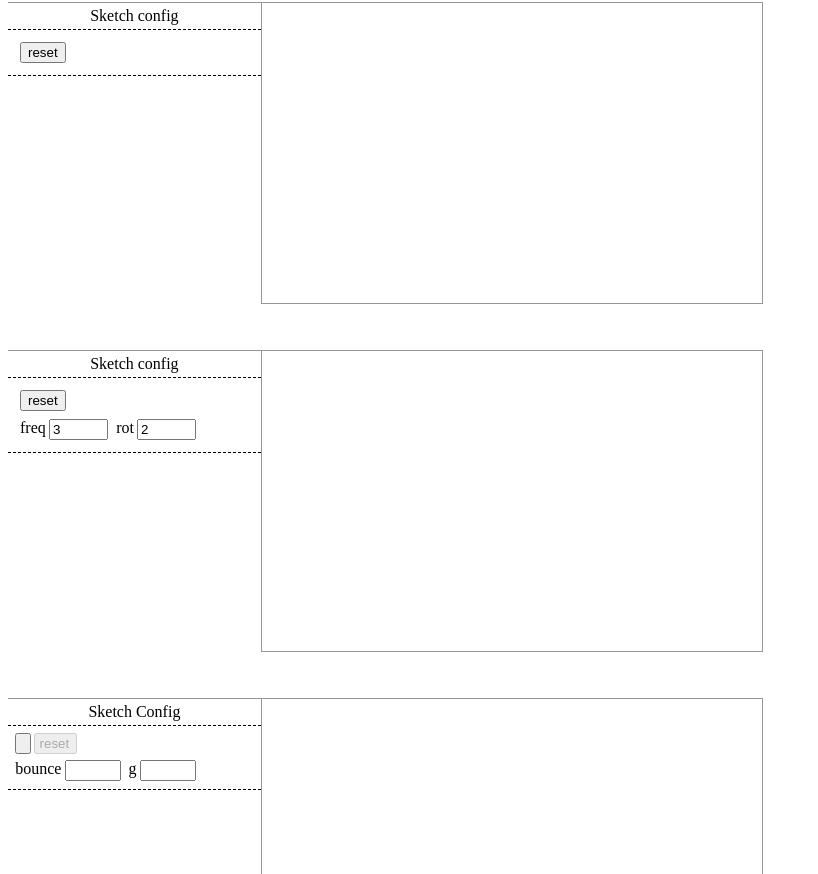
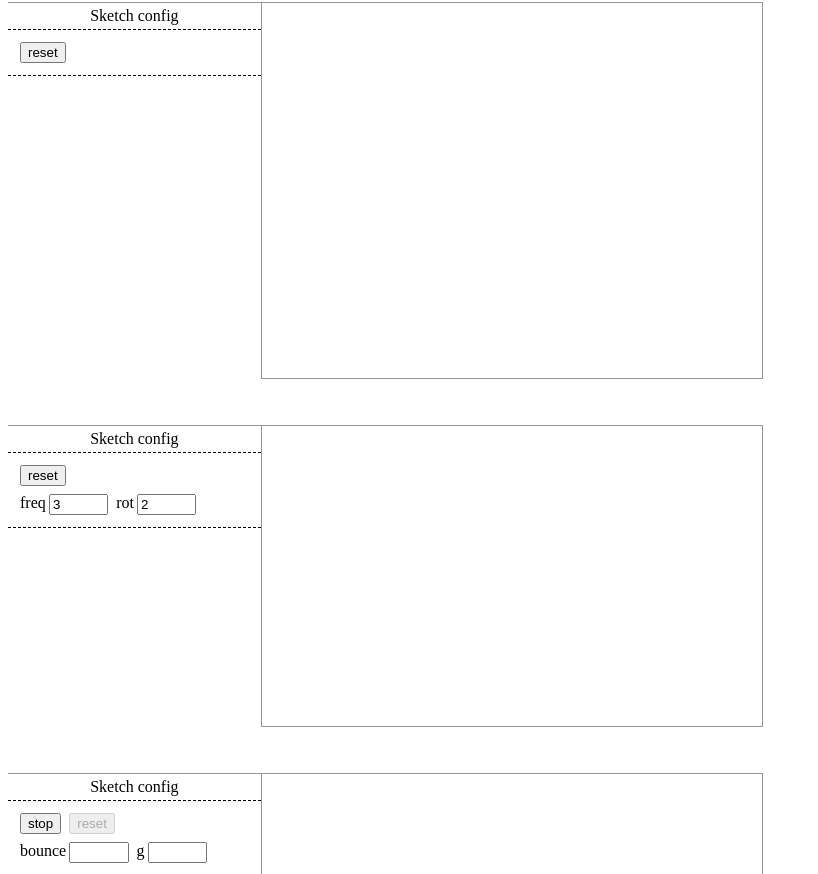
Before and after one commit to EagleLizard/p5-ezd, a website built with Vite: page index.html in a window 1280 px wide. Shown: the part 78-952 px from the top of the page, without its empty margins (0-818 px from the left). Built offline with nearby package versions, Linux system fonts and the light colour scheme.

Commit message:
use new template functions for previous sketches

```diff
--- a/index.html
+++ b/index.html
@@ -48,35 +48,4 @@
       <input type="number"/>
     </div>
   </template>
-  <template id="sketch-a-tmplt">
-    <div id="sketch-a-root" class="sketch-a-root">
-      <div id="sketch-a" class="sketch-a"></div>
-    </div>
-  </template>
-  <template id="sketch-a-cfg-menu-tmplt">
-    <div id="sk-a-cfg-menu" class="cfg-menu">
-      <div class="cfg-menu-input sk-a_active-toggle">
-        <button
-          id="sk-a_active-toggle-btn"
-          data-active="false"
-        ></button>
-        <div id="sk-a_active-toggle-btn-label"></div>
-        <button
-          id="sk-a_reset-btn"
-          disabled
-        >reset</button>
-      </div>
-      <div class="cfg-menu-input number-input" id="sk-a_bounce">
-        <div class="number-label">bounce</div>
-        <input
-          id="sk-a_bounce-input"
-          type="number"
-          step="0.05"
-          max="1"
-        />
-        <div class="number-label">g</div>
-        <input id="sk-a_g-input" type="number" step="0.01"/>
-      </div>
-    </div>
-  </template>
 </html>
--- a/src/main.css
+++ b/src/main.css
@@ -10,6 +10,10 @@
     height: 300px; */
   }
   .sketch-main {
+    #sk-3-root {
+      width: var(--sketch-width);
+      height: calc(var(--sketch-height) * 1.25);
+    }
     .sk-app {
       padding-bottom: 3rem;
       display: flex;
--- a/src/main.ts
+++ b/src/main.ts
@@ -18,9 +18,9 @@ let cfg_base_elems: {
 (() => {
   try {
     initElems();
-    init();
     initSketch3();
     init2();
+    init();
   } catch(e) {
     console.error(e);
     throw e;
@@ -75,7 +75,6 @@ function initSketch3() {
   });
   let inputGroup1 = createInputGroupElem({ children: [ resetBtn.el ] });
   skElems.cfg.menuEl.appendChild(inputGroup1.el)
-  console.log(skElems);
 
   let sk_3 = new p5((p) => {
     let sketch_w = sk3El.clientWidth;
@@ -259,6 +258,7 @@ function initSketch3() {
 
 function createSketchElems(skId: string): {
   el: HTMLDivElement;
+  rootEl: HTMLDivElement;
   skEl: HTMLDivElement;
   cfg: {
     el: HTMLDivElement;
@@ -280,7 +280,14 @@ function createSketchElems(skId: string): {
   sketchAppEl.id = `${skId}-app`;
   skMainEl.appendChild(sketchAppEl);
   /* init dom/menu */
-  let skEl = sketchAppEl.querySelector<HTMLDivElement>('.sk-root .sketch');
+  let skRootEl = sketchAppEl.querySelector<HTMLDivElement>('.sk-root');
+  if(skRootEl === null) {
+    throw new Error('missing sketch root element');
+  }
+  let skRootId = `${skId}-root`;
+  skRootEl.id = skRootId;
+
+  let skEl = skRootEl.querySelector<HTMLDivElement>('.sketch');
   if(skEl === null) {
     throw new Error('missing sketch container element');
   }
@@ -302,6 +309,7 @@ function createSketchElems(skId: string): {
   return {
     el: sketchAppEl,
     skEl: skEl,
+    rootEl: skRootEl,
     cfg: {
       el: cfgPanelEl,
       titleEl: cfgTitleEl,
@@ -360,6 +368,7 @@ type BtnElem = {
 function createBtnInputElem(elId: string, opts: {
   txt?: string;
   labelTxt?: string;
+  disabled?: boolean;
 } = {}): BtnElem {
   let btnEl = cfg_base_elems.btnInputBase.cloneNode(true) as HTMLDivElement;
   let btnInputEl = btnEl.querySelector<HTMLButtonElement>('button.sk-btn')!;
@@ -367,6 +376,9 @@ function createBtnInputElem(elId: string, opts: {
   btnInputEl.id = elId;
   if(opts.txt !== undefined) {
     btnInputEl.innerText = opts.txt;
+  }
+  if(opts.disabled !== undefined) {
+    btnInputEl.disabled = opts.disabled;
   }
   if(opts.labelTxt !== undefined) {
     btnLabelEl.innerText = opts.labelTxt;
@@ -416,17 +428,6 @@ function initSketchB() {
   };
   let cfg = Object.assign({}, cfg_default);
 
-  /* init config menu els  _*/
-  let skAppEl = document.querySelector<HTMLDivElement>(`#${sk_b_id}-app`);
-  if(skAppEl === null) {
-    throw new Error('null sketch-b app element');
-  }
-  let cfgMenuEl = skAppEl?.querySelector<HTMLDivElement>('.sk-cfg-menu');
-  if(cfgMenuEl === null) {
-    throw new Error('null config menu elem');
-  }
-
-
   let resetBtn = createBtnInputElem('skB_reset-btn', {
     txt: 'reset',
   });
@@ -447,8 +448,8 @@ function initSketchB() {
     rotInput.el,
   ]});
 
-  cfgMenuEl.appendChild(inputGroup1.el);
-  cfgMenuEl.appendChild(inputGroup2.el);
+  skElems.cfg.menuEl.appendChild(inputGroup1.el);
+  skElems.cfg.menuEl.appendChild(inputGroup2.el);
 
 
   let sketch_b = new p5((p) => {
@@ -634,49 +635,42 @@ function initSketchB() {
 }
 
 function init() {
-  let rootEl = document.querySelector<HTMLDivElement>('#p5-ezd-app');
-  if(rootEl === null) {
-    throw new Error('root element is null');
-  }
-  let debugPanelTemplateEl = getHtmlTemplate('#sketch-config-tmplt');
-  let cfgPanelAEl = document.importNode(debugPanelTemplateEl.content, true)
-    .querySelector('div')!;
-  cfgPanelAEl.id = sketch_a_dbg_panel_id;
-  let cfgPanelATitle = cfgPanelAEl.querySelector<HTMLDivElement>('.sk-cfg-title')!;
-  cfgPanelATitle.innerText = 'Sketch Config';
+  let skElems = createSketchElems('sketch-a');
+  let skAEl = skElems.skEl;
 
-  let cfgMenuATmplt = getHtmlTemplate('#sketch-a-cfg-menu-tmplt');
-  let cfgMenuAEl = document.importNode(cfgMenuATmplt.content, true)
-    .querySelector<HTMLDivElement>('#sk-a-cfg-menu')!;
+  let activeBtn = createBtnInputElem('sk-a_active-toggle-btn', {
+    txt: 'stop'
+  });
+  let resetBtn = createBtnInputElem('sk-a_reset-btn', {
+    txt: 'reset',
+    disabled: true,
+  });
+  let inputGroup1 = createInputGroupElem({
+    children: [ activeBtn.el, resetBtn.el ],
+  });
 
-  let cfgMenuEl = cfgPanelAEl.querySelector<HTMLDivElement>('.sk-cfg-menu')!;
-  cfgMenuEl.appendChild(cfgMenuAEl);
+  let bounceInput = createNumInputElem('sk-a_bounce', {
+    labelTxt: 'bounce',
+    step: 0.05,
+  });
+  let gInput = createNumInputElem('sk-a_g-input', {
+    labelTxt: 'g',
+    step: 0.01,
+  });
+  let inputGroup2 = createInputGroupElem({
+    children: [ bounceInput.el, gInput.el ],
+  });
 
-
-  let sketchAAppEl = rootEl.querySelector<HTMLDivElement>('#sketch-a-app')!;
-  sketchAAppEl.appendChild(cfgPanelAEl);
-
-  let sketchATmpltEl = getHtmlTemplate("#sketch-a-tmplt");
-  let sketchARootEl = document.importNode(sketchATmpltEl.content, true)
-    .querySelector<HTMLDivElement>(`#${sketch_a_root_id}`)!;
-  sketchAAppEl.appendChild(sketchARootEl);
-  let sketchAEl = sketchARootEl.querySelector<HTMLDivElement>(`#${sketch_a_id}`)!;
+  skElems.cfg.menuEl.appendChild(inputGroup1.el);
+  skElems.cfg.menuEl.appendChild(inputGroup2.el);
 
   let sketch_a = new p5((p: p5) => {
     let bg_color: p5.Color;
-    let sketch_w = sketchAEl.clientWidth;
-    let sketch_h = sketchAEl.clientHeight;
+    let sketch_w = skAEl.clientWidth;
+    let sketch_h = skAEl.clientHeight;
     let wthObjs: WthObj[] = [];
 
-    let activeBtnEl = cfgMenuAEl.querySelector<HTMLButtonElement>('#sk-a_active-toggle-btn')!;
-    let btnLabelEl = cfgMenuAEl.querySelector<HTMLDivElement>('#sk-a_active-toggle-btn-label')!;
     let wthActive = true;
-    let resetBtnEl = cfgMenuAEl.querySelector<HTMLButtonElement>('#sk-a_reset-btn')!;
-
-    let bounceInputEl = cfgMenuAEl.querySelector<HTMLDivElement>('#sk-a_bounce')!;
-    let bounceNumInput = bounceInputEl.querySelector<HTMLInputElement>('#sk-a_bounce-input')!;
-
-    let gInputEl = cfgMenuAEl.querySelector<HTMLInputElement>('#sk-a_g-input')!
 
     p.setup = function setup() {
       /* constant/global vars _*/
@@ -705,19 +699,19 @@ function init() {
       });
 
       /* === init DOM stuff === _*/
-      bounceNumInput.value = `${WthObj.bounce_mod}`;
-      gInputEl.value = `${WthObj.g}`;
+      bounceInput.inputEl.value = `${WthObj.bounce_mod}`;
+      gInput.inputEl.value = `${WthObj.g}`;
 
-      activeBtnEl.addEventListener('click', ($e) => {
+      activeBtn.btnEl.addEventListener('click', ($e) => {
         wthActive = !wthActive;
         if(!wthActive) {
           wthObjs.forEach(wthObj => {
             wthObj.active = false;
           });
         }
-        resetBtnEl.disabled = wthActive;
+        resetBtn.btnEl.disabled = wthActive;
       });
-      resetBtnEl.addEventListener('click', ($e) => {
+      resetBtn.btnEl.addEventListener('click', ($e) => {
         wthObjs.forEach(wthObj => {
           wthObj.v = 0;
           wthObj.y = WthObj.origin_y;
@@ -765,31 +759,30 @@ function init() {
 
     function updateCfgPanel() {
       let nextBtnLabelTxt: string | undefined;
-      let nextBtnIsActive = btnLabelEl.dataset?.active === 'true';
-      // console.log(currBtnDataActive);
+      let nextBtnIsActive = resetBtn.btnEl.dataset?.active === 'true';
       if(nextBtnIsActive !== wthActive) {
-        btnLabelEl.dataset.active = wthActive === true ? 'true' : 'false';
+        resetBtn.btnEl.dataset.active = wthActive === true ? 'true' : 'false';
       }
       nextBtnLabelTxt = wthActive ? 'stop' : 'start';
-      if(activeBtnEl.innerText !== nextBtnLabelTxt) {
-        activeBtnEl.innerText = nextBtnLabelTxt;
+      if(activeBtn.btnEl.innerText !== nextBtnLabelTxt) {
+        activeBtn.btnEl.innerText = nextBtnLabelTxt;
       }
 
       /* bounce _*/
-      let currBounceElVal = +bounceNumInput.value.trim();
+      let currBounceElVal = +bounceInput.inputEl.value.trim();
       if(currBounceElVal !== WthObj.bounce_mod) {
         if(!isNaN(currBounceElVal)) {
           WthObj.bounce_mod = currBounceElVal;
         }
       }
       /* g (gravity) _*/
-      let currGElVal = +gInputEl.value.trim();
+      let currGElVal = +gInput.inputEl.value.trim();
       if(!isNaN(currGElVal) && currGElVal !== WthObj.g) {
         WthObj.g = currGElVal;
       }
 
     }
-  }, sketchAEl);
+  }, skAEl);
 }
 
 function getHtmlTemplate(qs: string) {
```
